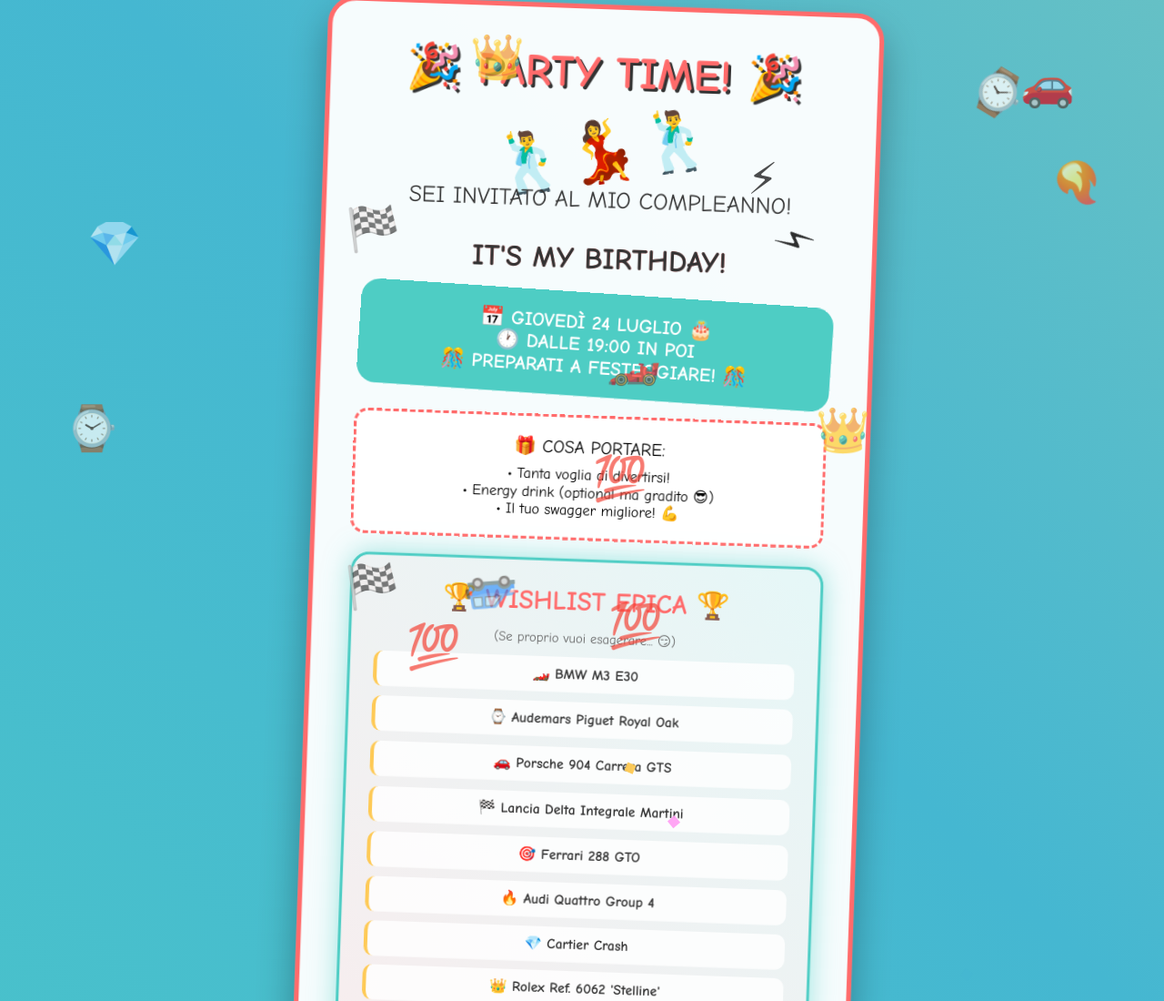
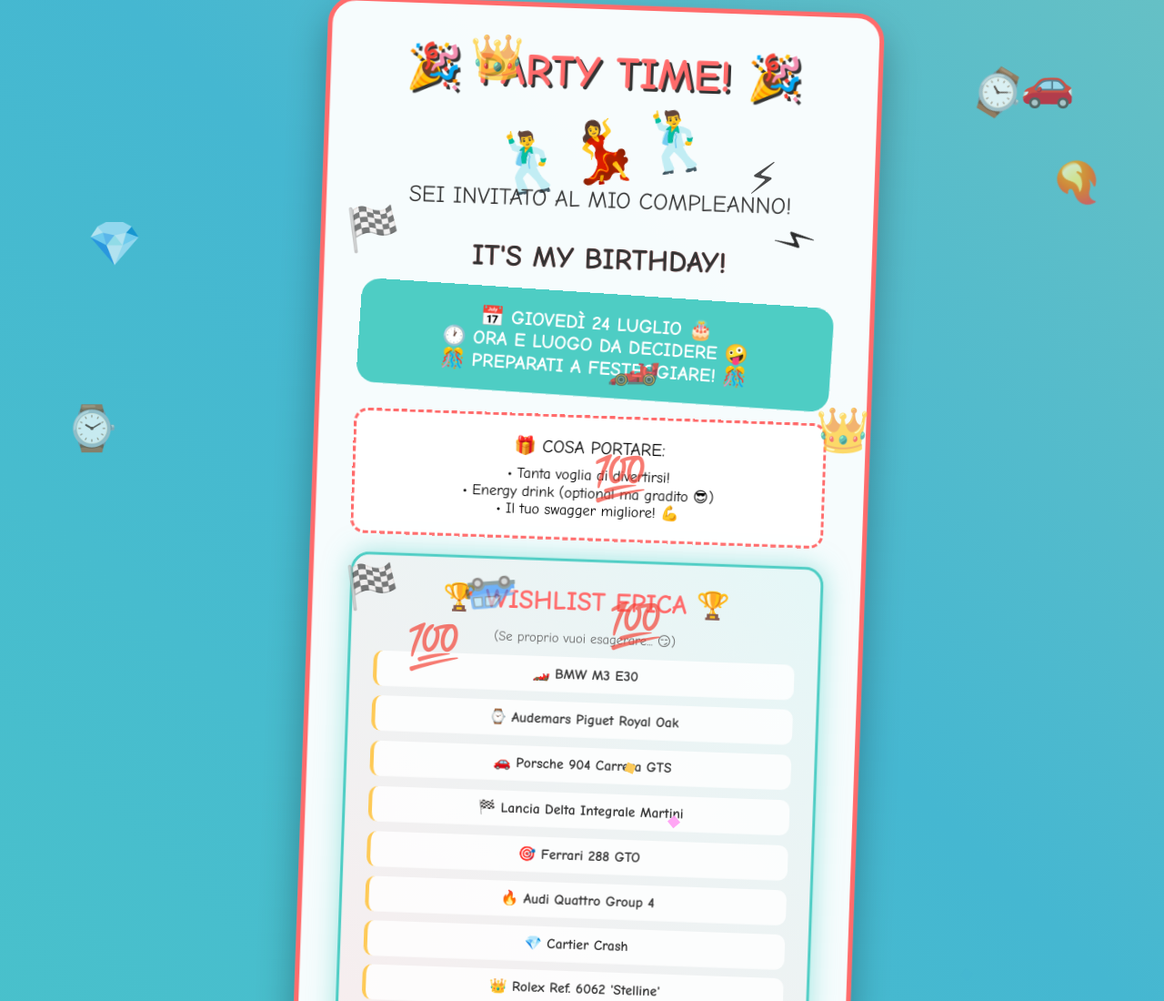
Before and after one commit to Zakka24/Mi-Bomboclat-Birthday, a plain HTML site: page index.html in a window 1280 px wide. Shown: the top 1100 px of the page at 91% size. Drawn offline with Linux system fonts and the light colour scheme.

Commit message:
BOMBOCLAAAAT

```diff
--- a/index.html
+++ b/index.html
@@ -485,7 +485,7 @@
 
             <div class="date-info">
                 📅 GIOVEDÌ 24 LUGLIO 🎂<br>
-                🕐 DALLE 19:00 IN POI<br>
+                🕐 ORA E LUOGO DA DECIDERE 🤪<br>
                 🎊 PREPARATI A FESTEGGIARE! 🎊
             </div>
 
```
